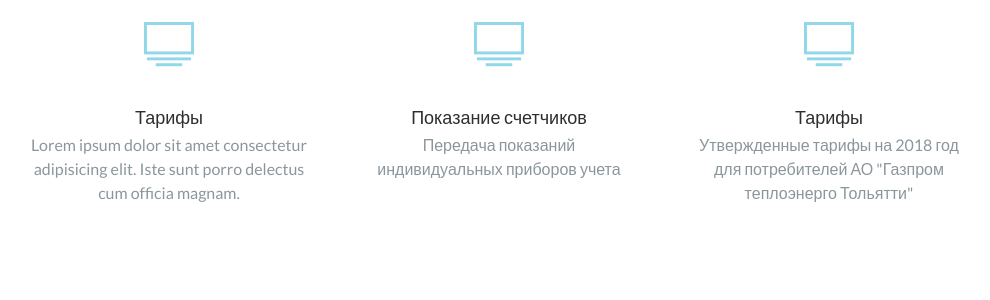
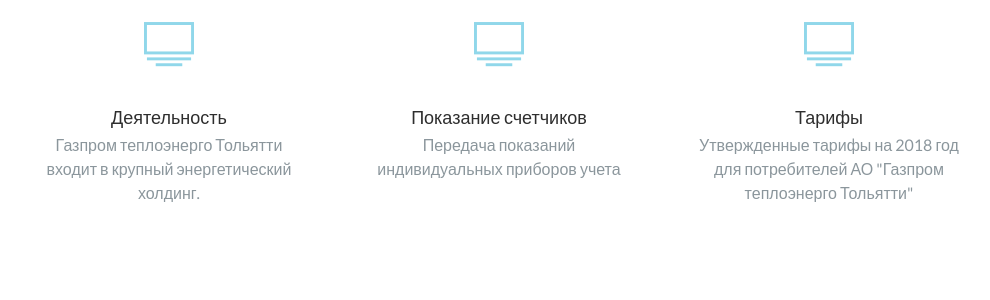
Before and after one commit to Kosty63/gpte_tlt, a Django app: page / in a window 1280 px wide. Shown: the part 791-1091 px from the top of the page, without its empty margins (141-1131 px from the left). Run offline with Django 3.2, Linux system fonts and the light colour scheme; some libraries are stand-ins or nearby versions.

Commit message:
new frontend1

```diff
--- a/templates/templatesGpteTlt/index.html
+++ b/templates/templatesGpteTlt/index.html
@@ -7,8 +7,8 @@
             <div class="fh5co-feature-icon">
                 <i class="ti-layout-media-center-alt"></i>
             </div>
-            <h3 class="heading">Тарифы</h3>
-            <p>Lorem ipsum dolor sit amet consectetur adipisicing elit. Iste sunt porro delectus cum officia magnam.</p>
+            <h3 class="heading">Деятельность</h3>
+            <p>Газпром теплоэнерго Тольятти входит в крупный энергетический холдинг.</p>
         </div>
         <div class="col-md-4 col-sm-6 text-center fh5co-feature feature-box fadeInUp animated">
             <div class="fh5co-feature-icon">
```
